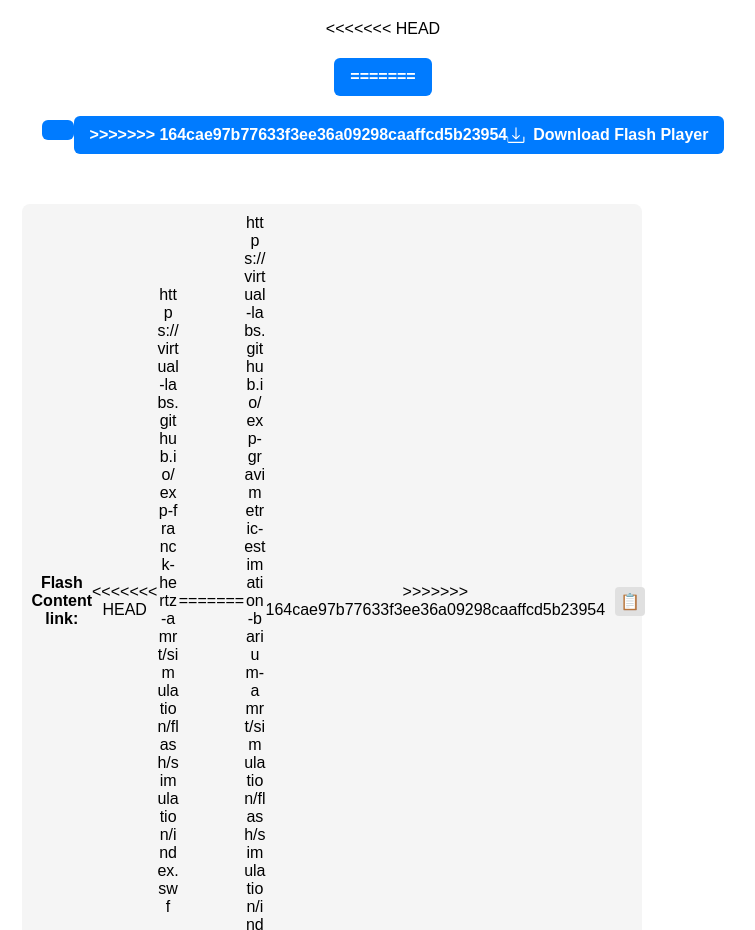
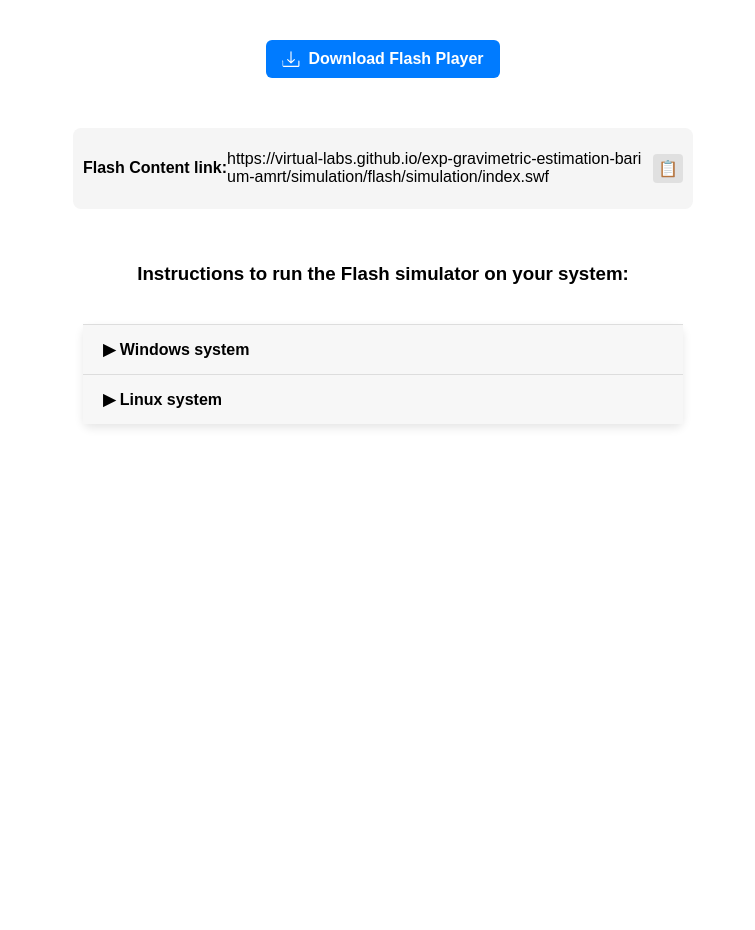
Before and after one commit to virtual-labs/exp-gravimetric-estimation-barium-amrt, a plain HTML site: page experiment/simulation/index.html in a window 1280 px wide. Shown: the top 930 px of the page, without its empty margins (257-1012 px from the left). After the commit the page ends 800 px from the top, so only its background shows below. Drawn offline with Linux system fonts and the light colour scheme.

Commit message:
Update index.html

```diff
--- a/experiment/simulation/index.html
+++ b/experiment/simulation/index.html
@@ -6,16 +6,9 @@
 
 </head>
 <body>
-<<<<<<< HEAD
-
-
-<div class="download-section" style="text-align: center;">
-    <a href="/exp-franck-hertz-amrt/simulation/flash/flashplayer.exe" class="download-link" download>
-=======
 
 <div class="download-section">
     <a href="/exp-gravimetric-estimation-barium-amrt/simulation/flash/flashplayer.exe" class="download-link" download>
->>>>>>> 164cae97b77633f3ee36a09298caaffcd5b23954
       <svg xmlns="http://www.w3.org/2000/svg" width="18" height="18" fill="white" viewBox="0 0 16 16">
         <path d="M.5 9.9V14a1 1 0 0 0 1 1h13a1 1 0 0 0 1-1V9.9a.5.5 0 0 0-1 0V14H1V9.9a.5.5 0 0 0-1 0z"/>
         <path d="M7.646 11.854a.5.5 0 0 0 .708 0l3-3a.5.5 0 0 0-.708-.708L8.5 10.293V1.5a.5.5 0 0 0-1 0v8.793L5.354 8.146a.5.5 0 1 0-.708.708l3 3z"/>
@@ -27,11 +20,7 @@
 
 	<div class="copy-container">
     <p><h4>Flash Content link: </h4> </p>
-<<<<<<< HEAD
-  <span class="link-text" id="copyText">https://virtual-labs.github.io/exp-franck-hertz-amrt/simulation/flash/simulation/index.swf</span>
-=======
   <span class="link-text" id="copyText">https://virtual-labs.github.io/exp-gravimetric-estimation-barium-amrt/simulation/flash/simulation/index.swf</span>
->>>>>>> 164cae97b77633f3ee36a09298caaffcd5b23954
   <div class="copy-icon" onclick="copyLink()">
     📋
   </div>
```
